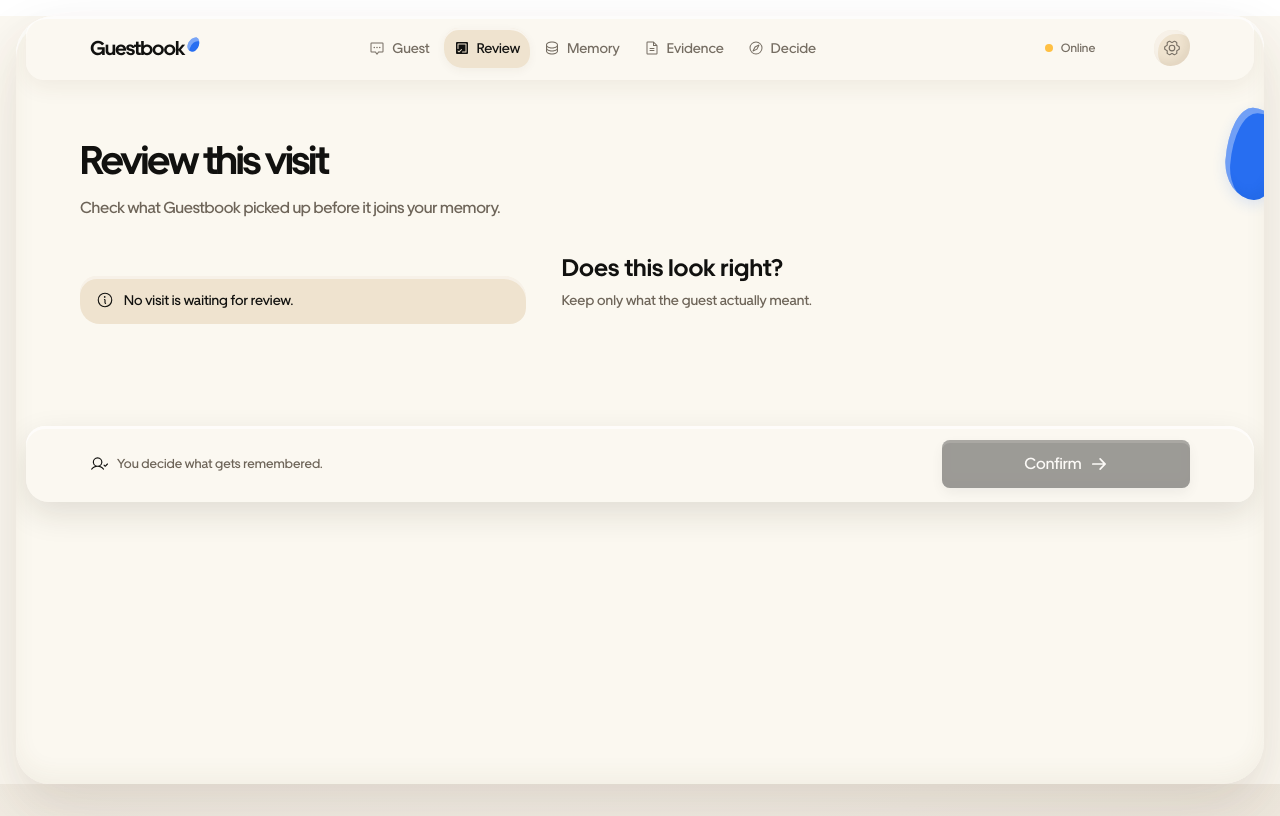
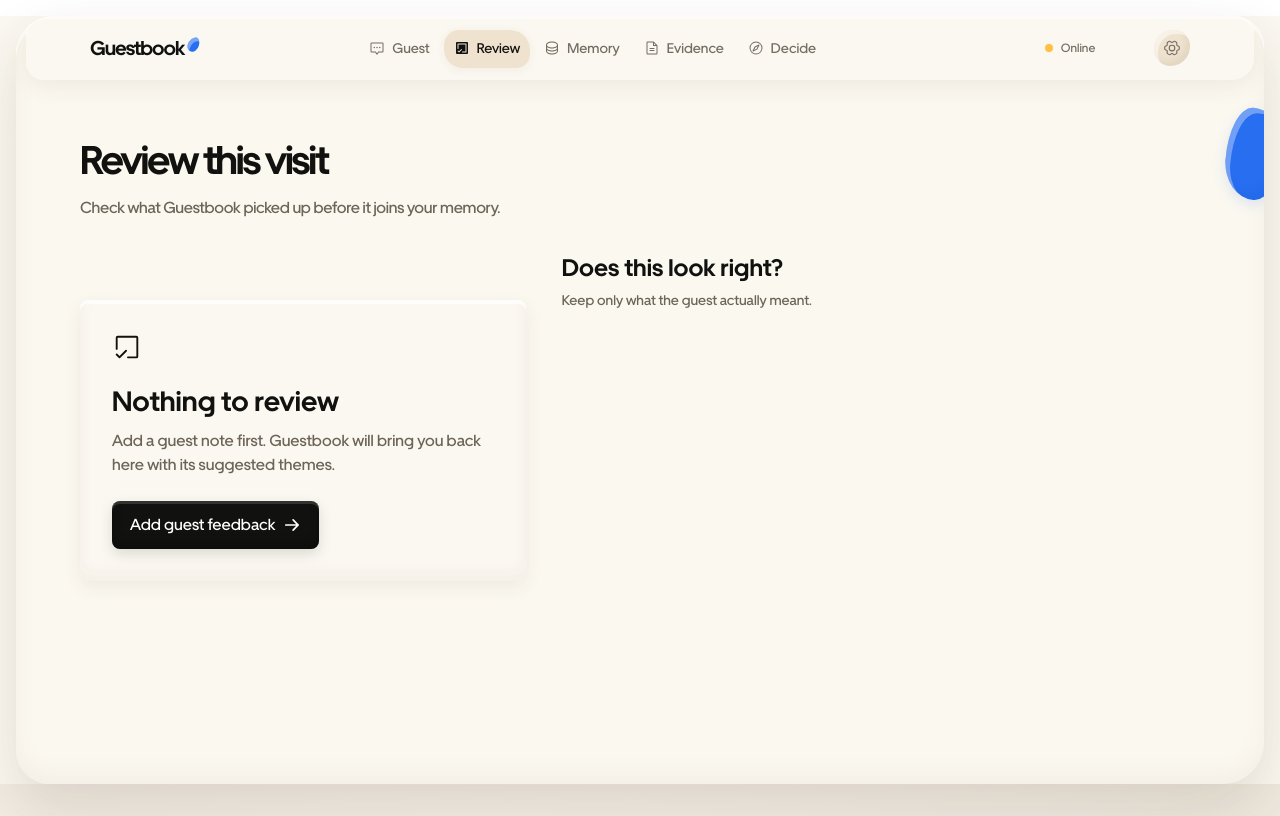
Before and after one commit to Davemafy/Guestbook, a React (Vite) app: page / in a window 1280 px wide. Both pictures are taken after a click on the button "Review". Built offline with nearby package versions, Linux system fonts and the light colour scheme.

Commit message:
ux: repair dead-end states and misleading click targets

```diff
--- a/src/App.tsx
+++ b/src/App.tsx
@@ -182,9 +182,13 @@ function routeForPath(pathname: string): Route {
 }
 
 function go(path: string) {
+  if (window.location.pathname + window.location.search === path) {
+    window.scrollTo({ top: 0, behavior: "auto" });
+    return;
+  }
   window.history.pushState({}, "", path);
   window.dispatchEvent(new PopStateEvent("popstate"));
-  window.scrollTo({ top: 0, behavior: "smooth" });
+  window.scrollTo({ top: 0, behavior: "auto" });
 }
 
 function formatPercent(value: number) {
@@ -313,7 +317,7 @@ function Shell({ route, children, layout = "compact" }: { route: Route; children
           <button className="brand-mark" onClick={() => go("/")}>Guestbook</button>
           <nav className="desktop-nav" aria-label="Primary">
             {NAV.filter((item) => item.key !== "system").map((item) => (
-              <button key={item.key} className={route === item.key ? "active" : ""} onClick={() => go(item.path)}>
+              <button key={item.key} className={route === item.key ? "active" : ""} aria-current={route === item.key ? "page" : undefined} onClick={() => go(item.path)}>
                 <RouteIcon route={item.key} active={route === item.key} size={16} />
                 <span>{item.label}</span>
               </button>
@@ -323,7 +327,7 @@ function Shell({ route, children, layout = "compact" }: { route: Route; children
             <span className={"status-pip " + (!online || offlineReady ? "positive" : "warning")} />
             <span>{status}</span>
           </div>
-          <button className={"nav-system-link " + (route === "system" ? "active" : "")} onClick={() => go("/system")} aria-label="System" title="System">
+          <button className={"nav-system-link " + (route === "system" ? "active" : "")} aria-current={route === "system" ? "page" : undefined} onClick={() => go("/system")} aria-label="System" title="System">
             <RouteIcon route="system" active={route === "system"} size={18} />
           </button>
         </div>
@@ -754,8 +758,8 @@ function GuestScreen() {
         <div className="normal-grid dock-grid">
           <div className="dock-copy"><LockSimpleIcon size={18} weight="regular" aria-hidden="true" /><span>No sign-in. Your words stay with this visit.</span></div>
           <BaseButton hierarchy="primary" size="medium" shape="rect" onClick={submit} disabled={text.trim().length < 3 || busy}>
-            <span>{busy ? "Sending…" : "Send feedback"}</span>
-            {!busy && <ArrowRightIcon size={18} weight="bold" aria-hidden="true" />}
+            <span>{busy ? "Sending…" : text.trim().length < 3 ? "Write a note to continue" : "Send feedback"}</span>
+            {!busy && text.trim().length >= 3 && <ArrowRightIcon size={18} weight="bold" aria-hidden="true" />}
           </BaseButton>
         </div>
       </DockedAction>
@@ -822,7 +826,14 @@ function ReviewScreen() {
               {observation.mediaDataUrl && <img className="review-media" src={observation.mediaDataUrl} alt="" />}
             </div>
           ) : (
-            <div className="empty-inline"><InfoIcon size={18} weight="regular" aria-hidden="true" /> No visit is waiting for review.</div>
+            <div className="empty-state review-empty">
+              <CheckSquareOffsetIcon size={30} weight="regular" aria-hidden="true" />
+              <h2>Nothing to review</h2>
+              <p>Add a guest note first. Guestbook will bring you back here with its suggested themes.</p>
+              <BaseButton hierarchy="primary" size="medium" shape="rect" onClick={() => go("/")}>
+                <span>Add guest feedback</span><ArrowRightIcon size={18} weight="bold" aria-hidden="true" />
+              </BaseButton>
+            </div>
           )}
         </section>
 
@@ -886,14 +897,17 @@ function ReviewScreen() {
         </section>
       </main>
 
+      {observation && (
         <DockedAction>
           <div className="compact-grid dock-grid">
             <div className="dock-copy"><UserCheckIcon size={18} weight="regular" aria-hidden="true" /><span>You decide what gets remembered.</span></div>
-          <BaseButton hierarchy="primary" size="medium" shape="rect" onClick={confirm} disabled={!observation || (hasSensitive && !sensitiveConfirmed)}>
-            <span>Confirm</span><ArrowRightIcon size={18} weight="bold" aria-hidden="true" />
+            <BaseButton hierarchy="primary" size="medium" shape="rect" onClick={confirm} disabled={hasSensitive && !sensitiveConfirmed}>
+              <span>{hasSensitive && !sensitiveConfirmed ? "Confirm the requirement first" : "Confirm"}</span>
+              {(!hasSensitive || sensitiveConfirmed) && <ArrowRightIcon size={18} weight="bold" aria-hidden="true" />}
             </BaseButton>
           </div>
         </DockedAction>
+      )}
     </Shell>
   );
 }
@@ -976,18 +990,18 @@ function EvidenceScreen() {
           )}
         </section>
 
+        {signal ? (
+          <>
             <section className="evidence-summary">
-          {signal && <>
               <UsersThreeIcon size={22} weight="regular" aria-hidden="true" />
               <div><h2>{signal.title}</h2><p>{signal.description}</p></div>
               <strong>{signal.visitCount} visits</strong>
-          </>}
             </section>
 
             <section className="evidence-ledger">
-          <div className="section-heading"><div><h2>Guest comments</h2><p>Exactly what was said on each visit.</p></div><span className="paragraph-small">{signal?.observations.length ?? 0}</span></div>
+              <div className="section-heading"><div><h2>Guest comments</h2><p>Exactly what was said on each visit.</p></div><span className="paragraph-small">{signal.observations.length}</span></div>
               <div className="evidence-rows">
-            {(signal?.observations ?? []).map((observation) => (
+                {signal.observations.map((observation) => (
                   <article className="evidence-row" key={observation.id}>
                     <QuotesIcon className="evidence-quote-icon" size={22} weight="fill" aria-hidden="true" />
                     <div className="evidence-quote">“{observation.rawText}”</div>
@@ -1001,6 +1015,19 @@ function EvidenceScreen() {
                 ))}
               </div>
             </section>
+          </>
+        ) : (
+          <section className="memory-empty evidence-empty">
+            <div className="empty-state">
+              <QuotesIcon size={30} weight="regular" aria-hidden="true" />
+              <h2>No comments to show yet</h2>
+              <p>Confirm a guest note first. Its source comments will stay attached here.</p>
+              <BaseButton hierarchy="primary" size="medium" shape="rect" onClick={() => go("/review")}>
+                <span>Go to review</span><ArrowRightIcon size={18} weight="bold" aria-hidden="true" />
+              </BaseButton>
+            </div>
+          </section>
+        )}
       </main>
     </Shell>
   );
```
Lines whose indentation alone changed are shown as unchanged.
